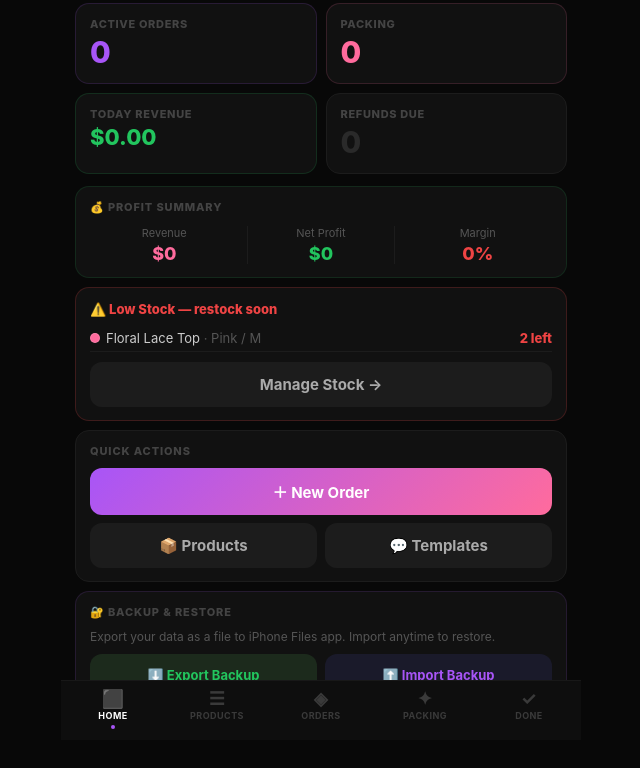
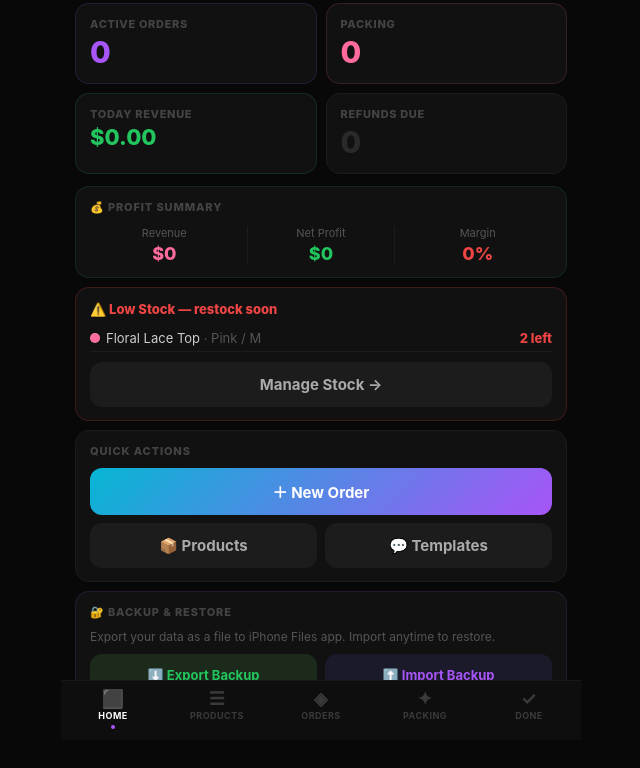
Before and after one commit to RathaMnusSmos/Gifted-Inventory, a plain HTML site: page index.html in a window 1280 px wide. Shown: the part 60-828 px from the top of the page, without its empty margins (319-959 px from the left). Drawn offline with Linux system fonts and the light colour scheme.

Commit message:
Add files via upload
new update

```diff
--- a/index.html
+++ b/index.html
@@ -412,7 +412,7 @@ ${lowStock.length?`<div class="card red-border">
 
 <div class="card">
   <div class="lbl" style="margin-bottom:10px;">Quick Actions</div>
-  <button class="btn-full btn btn-grad" onclick="openModal('addOrder')" style="margin-bottom:8px;">＋ New Order</button>
+  <button class="btn-full btn" onclick="openModal('addOrder')" style="margin-bottom:8px;background:linear-gradient(135deg,#06b6d4,#A855F7);color:#fff;">＋ New Order</button>
   <div style="display:grid;grid-template-columns:1fr 1fr;gap:8px;">
     <button class="btn-full btn btn-dark" onclick="setTab('products')">📦 Products</button>
     <button class="btn-full btn btn-dark" onclick="openModal('templates')">💬 Templates</button>
```
